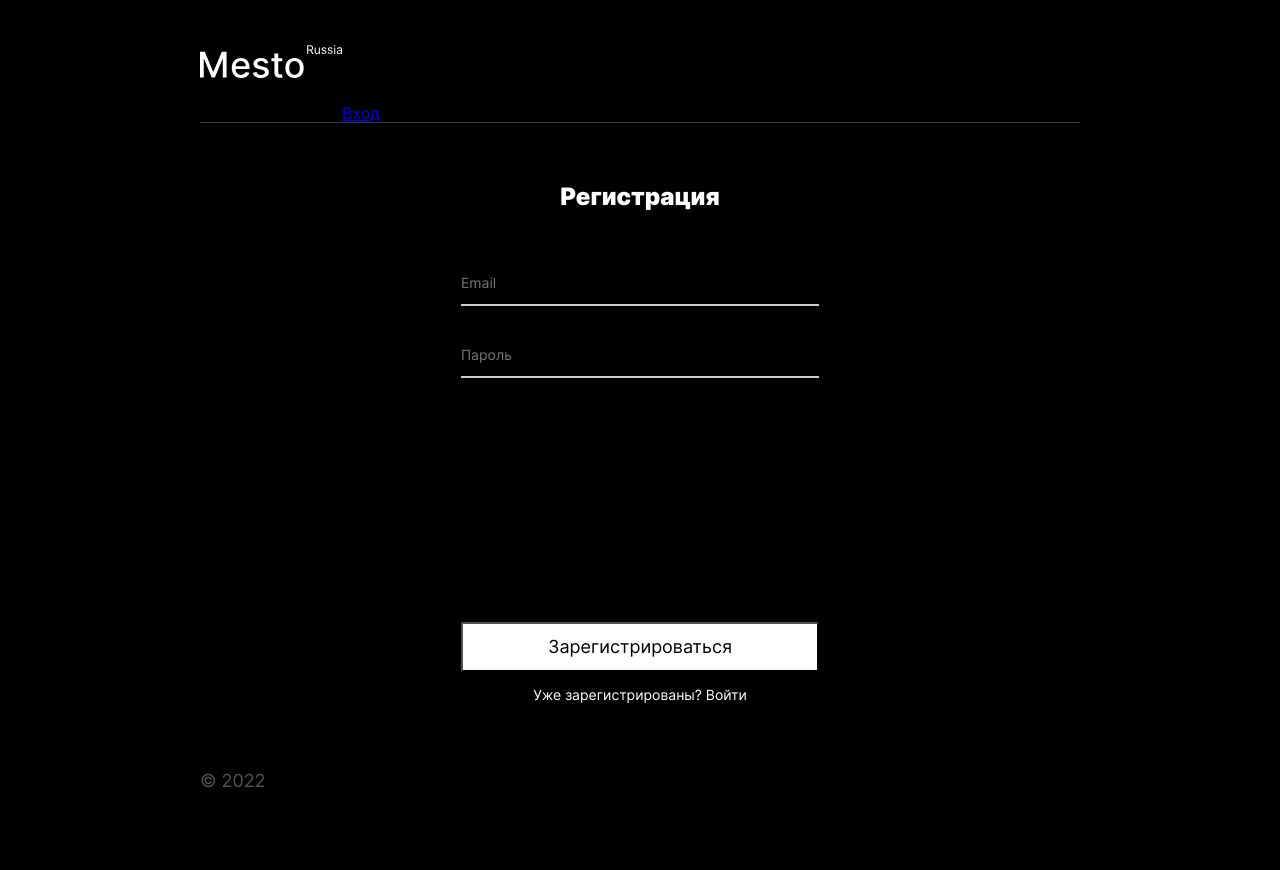
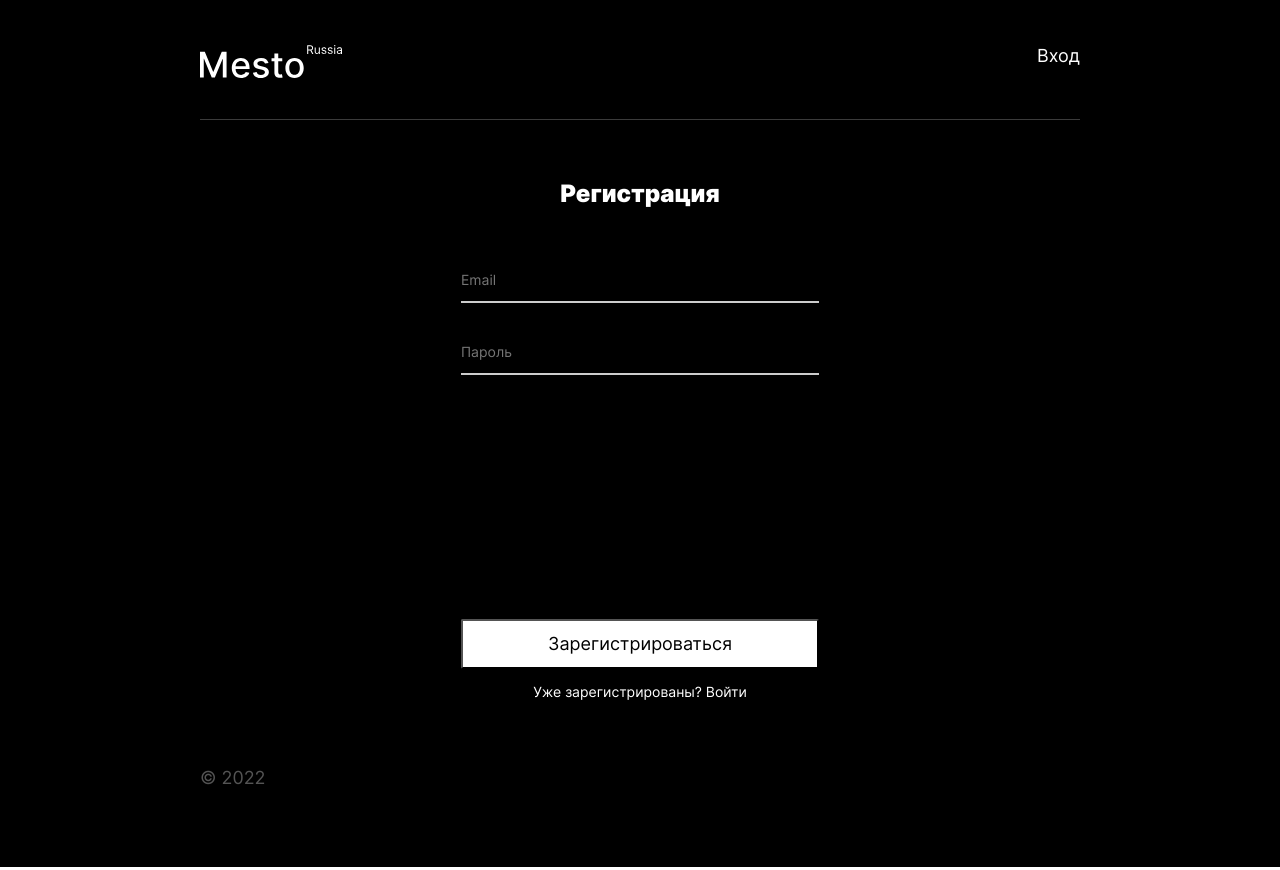
Before and after one commit to julbrn/react-mesto-auth, a React (Create React App) app: page /sign-up in a window 1280 px wide. Built offline with nearby package versions, Linux system fonts and the light colour scheme.

Commit message:
fix: links corrected

```diff
--- /dev/null
+++ b/src/blocks/header/__link/header__link.css
@@ -0,0 +1,15 @@
+.header__link {
+    text-decoration: none;
+    font-family: inherit;
+    color: #fff;
+    font-size: 18px;
+    font-weight: 400;
+    line-height: 1.22;
+    padding: 0;
+    margin: 0;
+    transition: opacity .3s linear;
+}
+
+.header__link:hover {
+    opacity: .6;
+}
--- a/src/blocks/header/header.css
+++ b/src/blocks/header/header.css
@@ -4,6 +4,8 @@
   border-bottom: 1px solid rgba(84, 84, 84, .7);
   margin: 0 auto;
   box-sizing: border-box;
+  display: flex;
+  justify-content: space-between;
 }
 
 @media screen and (max-width: 950px) {
--- a/src/components/Header.js
+++ b/src/components/Header.js
@@ -6,7 +6,7 @@ function Header({onSignOut, email}) {
     const location = useLocation();
     return (
         <header className="header">
-            <a href="src/components/App#" className="header__logo" target="_blank"
+            <a href="#" className="header__logo" target="_blank"
             ><img
                 className="header__logo-img"
                 src={logo}
--- a/src/components/Register.js
+++ b/src/components/Register.js
@@ -46,7 +46,7 @@ function Register({onRegister, isLoading, loadingText, buttonText}) {
                     {isLoading ? loadingText : buttonText}
                 </button>
                 <p className="auth__question">
-                    <a className="auth__link" href="/react-mesto-auth/sign-in">Уже зарегистрированы? Войти</a>
+                    <a className="auth__link" href="/sign-in">Уже зарегистрированы? Войти</a>
                 </p>
             </form>
         </div>
--- a/src/index.css
+++ b/src/index.css
@@ -61,3 +61,4 @@
 @import url(./blocks/not-found/__text/not-found__text.css);
 @import url(./blocks/not-found/__image/not-found__image.css);
 @import url(./blocks/not-found/__button/not-found__button.css);
+@import url(./blocks/header/__link/header__link.css);
```
